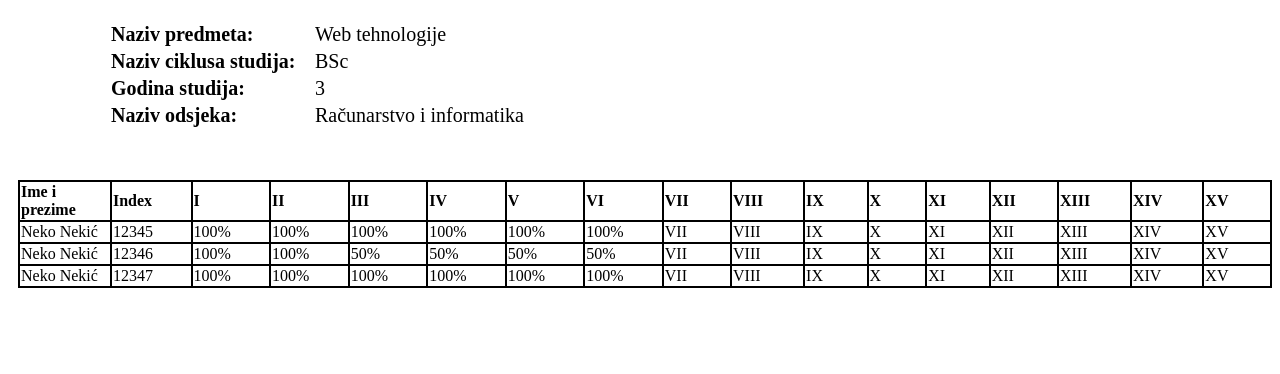
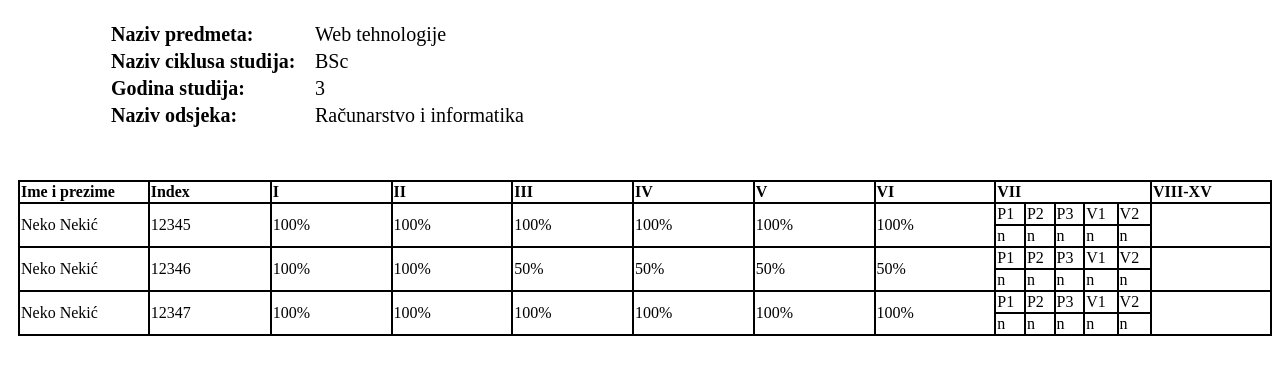
Before and after one commit to anezovic1/attendance-tracker, a plain HTML site: page html/prisustvo.html in a window 1280 px wide. Drawn offline with Linux system fonts and the light colour scheme.

Commit message:
Ispravljen prikaz redova i kolona u tabeli.

```diff
--- a/html/prisustvo.html
+++ b/html/prisustvo.html
@@ -38,73 +38,79 @@
                     <th>IV</th>
                     <th>V</th>
                     <th>VI</th>
-                    <th>VII</th>
-                    <th >VIII</th>
-                    <th>IX</th>
-                    <th>X</th>
-                    <th>XI</th>
-                    <th>XII</th>
-                    <th>XIII</th>
-                    <th>XIV</th>
-                    <th>XV</th>
+                    <th colspan="5">VII</th>
+                    <th colspan="8">VIII-XV</th>
+
                 </tr>
                 <tr>
-                    <td>Neko Nekić</td>
-                    <td>12345</td>
-                    <td>100%</th>
-                    <td>100%</th>
-                    <td>100%</th>
-                    <td>100%</th>
-                    <td>100%</th>
-                    <td>100%</th>
-                    <td>VII</th>
-                    <td>VIII</th>
-                    <td>IX</th>
-                    <td>X</th>
-                    <td>XI</th>
-                    <td>XII</th>
-                    <td>XIII</th>
-                    <td>XIV</th>
-                    <td>XV</th>
+                    <td rowspan="2">Neko Nekić</td>
+                    <td rowspan="2">12345</td>
+                    <td rowspan="2">100%</th>
+                    <td rowspan="2">100%</th>
+                    <td rowspan="2">100%</th>
+                    <td rowspan="2">100%</th>
+                    <td rowspan="2">100%</th>
+                    <td rowspan="2">100%</th>
+                    <td>P1</th>
+                    <td>P2</th>
+                    <td>P3</th>
+                    <td>V1</th>
+                    <td>V2</th>
+                    <th colspan="8"  rowspan="2"></th>
                 </tr>
                 <tr>
-                    <td>Neko Nekić</td>
-                    <td>12346</td>
-                    <td>100%</th>
-                    <td>100%</th>
-                    <td>50%</th>
-                    <td>50%</th>
-                    <td>50%</th>
-                    <td>50%</th>
-                    <td>VII</th>
-                    <td>VIII</th>
-                    <td>IX</th>
-                    <td>X</th>
-                    <td>XI</th>
-                    <td>XII</th>
-                    <td>XIII</th>
-                    <td>XIV</th>
-                    <td>XV</th>
+                    <td>n</th>
+                    <td>n</th>
+                    <td>n</th>
+                    <td>n</th>
+                    <td>n</th>
                 </tr>
                 <tr>
-                    <td>Neko Nekić</td>
-                    <td>12347</td>
-                    <td>100%</th>
-                    <td>100%</th>
-                    <td>100%</th>
-                    <td>100%</th>
-                    <td>100%</th>
-                    <td>100%</th>
-                    <td>VII</th>
-                    <td>VIII</th>
-                    <td>IX</th>
-                    <td>X</th>
-                    <td>XI</th>
-                    <td>XII</th>
-                    <td>XIII</th>
-                    <td>XIV</th>
-                    <td>XV</th>
+                    <td rowspan="2">Neko Nekić</td>
+                    <td rowspan="2">12346</td>
+                    <td rowspan="2">100%</th>
+                    <td rowspan="2">100%</th>
+                    <td rowspan="2">50%</th>
+                    <td rowspan="2">50%</th>
+                    <td rowspan="2">50%</th>
+                    <td rowspan="2">50%</th>
+                    <td>P1</th>
+                    <td>P2</th>
+                    <td>P3</th>
+                    <td>V1</th>
+                    <td>V2</th>
+                    <th colspan="8"  rowspan="2"></th>
+                </tr>
+                <tr>
+                    <td>n</th>
+                    <td>n</th>
+                    <td>n</th>
+                    <td>n</th>
+                    <td>n</th>
+                </tr>
+                <tr>
+                    <td rowspan="2">Neko Nekić</td>
+                    <td rowspan="2">12347</td>
+                    <td rowspan="2">100%</th>
+                    <td rowspan="2">100%</th>
+                    <td rowspan="2">100%</th>
+                    <td rowspan="2">100%</th>
+                    <td rowspan="2">100%</th>
+                    <td rowspan="2">100%</th>
+                    <td>P1</th>
+                    <td>P2</th>
+                    <td>P3</th>
+                    <td>V1</th>
+                    <td>V2</th>
+                    <th colspan="8"  rowspan="2"></th>
                   </tr>
+                  <tr>
+                    <td>n</th>
+                    <td>n</th>
+                    <td>n</th>
+                    <td>n</th>
+                    <td>n</th>
+                </tr>
               </table>
         </div>
     </body>
```
